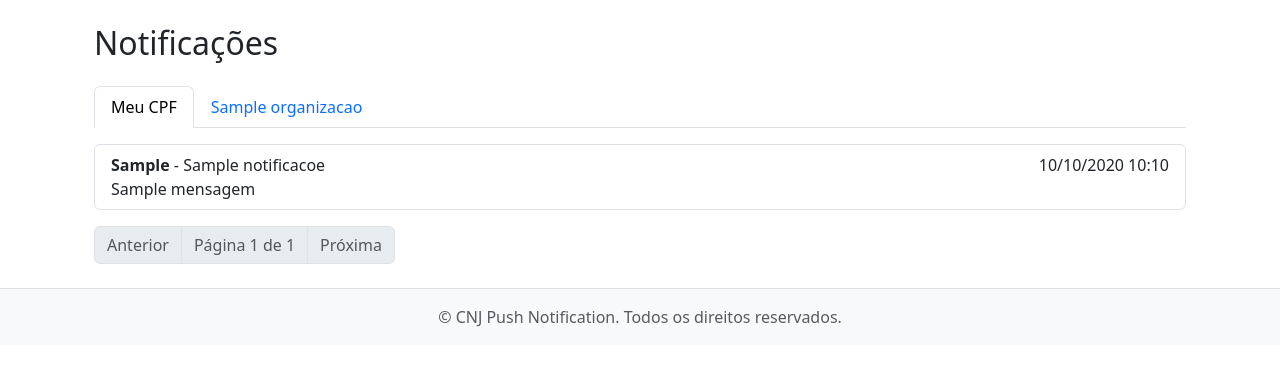
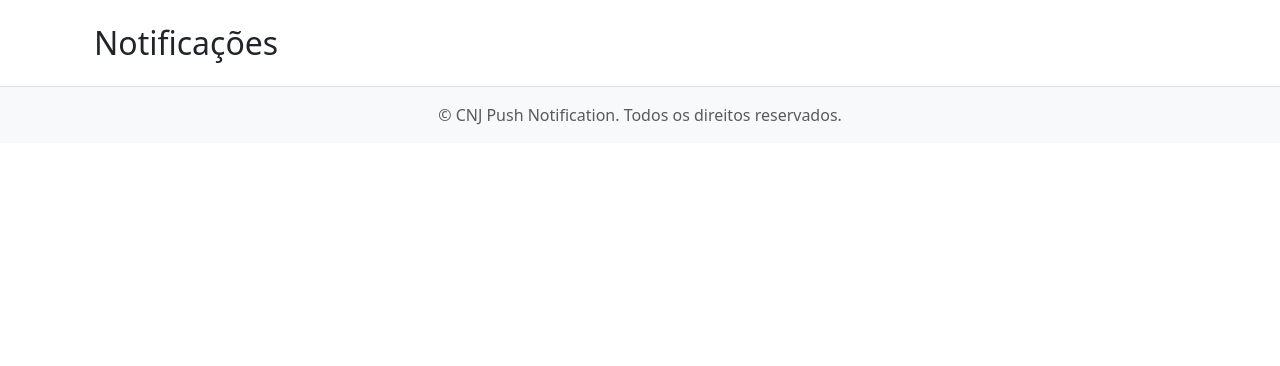
Before and after one commit to HelderVieira/cnj_push_notfication, a Django app: page /notificacoes/ in a window 1280 px wide. Shown: the part 149-515 px from the top of the page. Run offline with Django 5.2, Linux system fonts and the light colour scheme; a user stored in the database is signed in; tables that the repository leaves empty hold one stand-in row (values such as "Sample post"); a database or web service that is not in the repository returns one stand-in record (values such as "Sample title"); some libraries are stand-ins or nearby versions.

Commit message:
refactor: simplify notifications system by removing tabs and pagination

```diff
--- a/templates/website/notificacoes.html
+++ b/templates/website/notificacoes.html
@@ -4,45 +4,5 @@
 {% block content %}
 <div class="container mt-4">
     <h2 class="mb-4">Notificações <span class="htmx-indicator spinner-border spinner-border-sm" role="status" aria-hidden="true"></span></h2>
-    <ul class="nav nav-tabs mb-3" id="notificacoesTabs">
-        <li class="nav-item">
-            <a class="nav-link {% if active_tab == 'cpf' %}active{% endif %}" href="?tab=cpf">Meu CPF</a>
-        </li>
-        {% for org in organizacoes %}
-            <li class="nav-item">
-                <a class="nav-link {% if active_tab == 'org_'|add:org.id|stringformat:'s' %}active{% endif %}" href="?tab=org_{{ org.id }}">{{ org.nome }}</a>
-            </li>
-        {% endfor %}
-    </ul>
-    {% if page_obj.object_list %}
-        <div class="list-group mb-3">
-            {% for notificacao in page_obj.object_list %}
-                <div class="list-group-item">
-                    <div class="d-flex w-100 justify-content-between">
-                        <span><strong>{{ notificacao.numero_processo }}</strong> - {{ notificacao.titulo|default:'Notificação' }}</span>
-                        <span>{{ notificacao.data|date:"d/m/Y H:i" }}</span>
-                    </div>
-                    <div>{{ notificacao.mensagem|default:notificacao.descricao }}</div>
-                </div>
-            {% endfor %}
-        </div>
-        <nav aria-label="Paginação">
-            <ul class="pagination">
-                {% if page_obj.has_previous %}
-                    <li class="page-item"><a class="page-link" href="?tab={{ active_tab }}&page={{ page_obj.previous_page_number }}">Anterior</a></li>
-                {% else %}
-                    <li class="page-item disabled"><span class="page-link">Anterior</span></li>
-                {% endif %}
-                <li class="page-item disabled"><span class="page-link">Página {{ page_obj.number }} de {{ page_obj.paginator.num_pages }}</span></li>
-                {% if page_obj.has_next %}
-                    <li class="page-item"><a class="page-link" href="?tab={{ active_tab }}&page={{ page_obj.next_page_number }}">Próxima</a></li>
-                {% else %}
-                    <li class="page-item disabled"><span class="page-link">Próxima</span></li>
-                {% endif %}
-            </ul>
-        </nav>
-    {% else %}
-        <div class="alert alert-info">Nenhuma notificação encontrada para esta aba.</div>
-    {% endif %}
 </div>
 {% endblock %}
--- a/website/views.py
+++ b/website/views.py
@@ -78,52 +78,7 @@ def meus_processos_view(request):
 def notificacoes_view(request):
     user = request.user
 
-    try:
-        page_size = int(request.GET.get('page_size', 10))
-        if page_size not in [10, 25, 50, 100]:
-            page_size = 10
-    except (ValueError, TypeError):
-        page_size = 10
-
-    active_tab = request.GET.get('tab', 'cpf')
-    notificacoes_list = []
-    processos_numeros = []
-
-    if active_tab == 'cpf':
-        processos_numeros = list(user.processos_monitorados.values_list('numero_processo', flat=True))
-    elif active_tab.startswith('org_'):
-        try:
-            org_id = int(active_tab.split('_')[1])
-            if Vinculo.objects.filter(usuario=user, organizacao_id=org_id).exists():
-                org = Organizacao.objects.get(id=org_id)
-                processos_numeros = list(org.processos_monitorados.values_list('numero_processo', flat=True))
-        except (ValueError, Organizacao.DoesNotExist):
-            processos_numeros = []
-
-    # Buscar notificações no MongoDB
-    notificacoes = []
-    if processos_numeros:
-        try:
-            client = MongoClient(settings.MONGODB_URI)
-            db = client[settings.MONGODB_DB_NAME]
-            notificacoes_collection = db["notificacoes"]
-            notificacoes = list(notificacoes_collection.find({"numero_processo": {"$in": processos_numeros}}).sort("data", -1))
-        except (PyMongoError, Exception) as e:
-            print(f"Erro ao buscar notificações: {e}")
-            notificacoes = []
-
-    paginator = Paginator(notificacoes, page_size)
-    page_number = request.GET.get('page')
-    page_obj = paginator.get_page(page_number)
-
-    vinculos = Vinculo.objects.filter(usuario=user).select_related('organizacao')
-    organizacoes = [v.organizacao for v in vinculos]
-
     context = {
-        'organizacoes': organizacoes,
-        'page_obj': page_obj,
-        'active_tab': active_tab,
-        'page_size': page_size,
     }
     return render(request, 'website/notificacoes.html', context)
 
```
Also changed, not shown: alo.py (+20 -51 lines).
